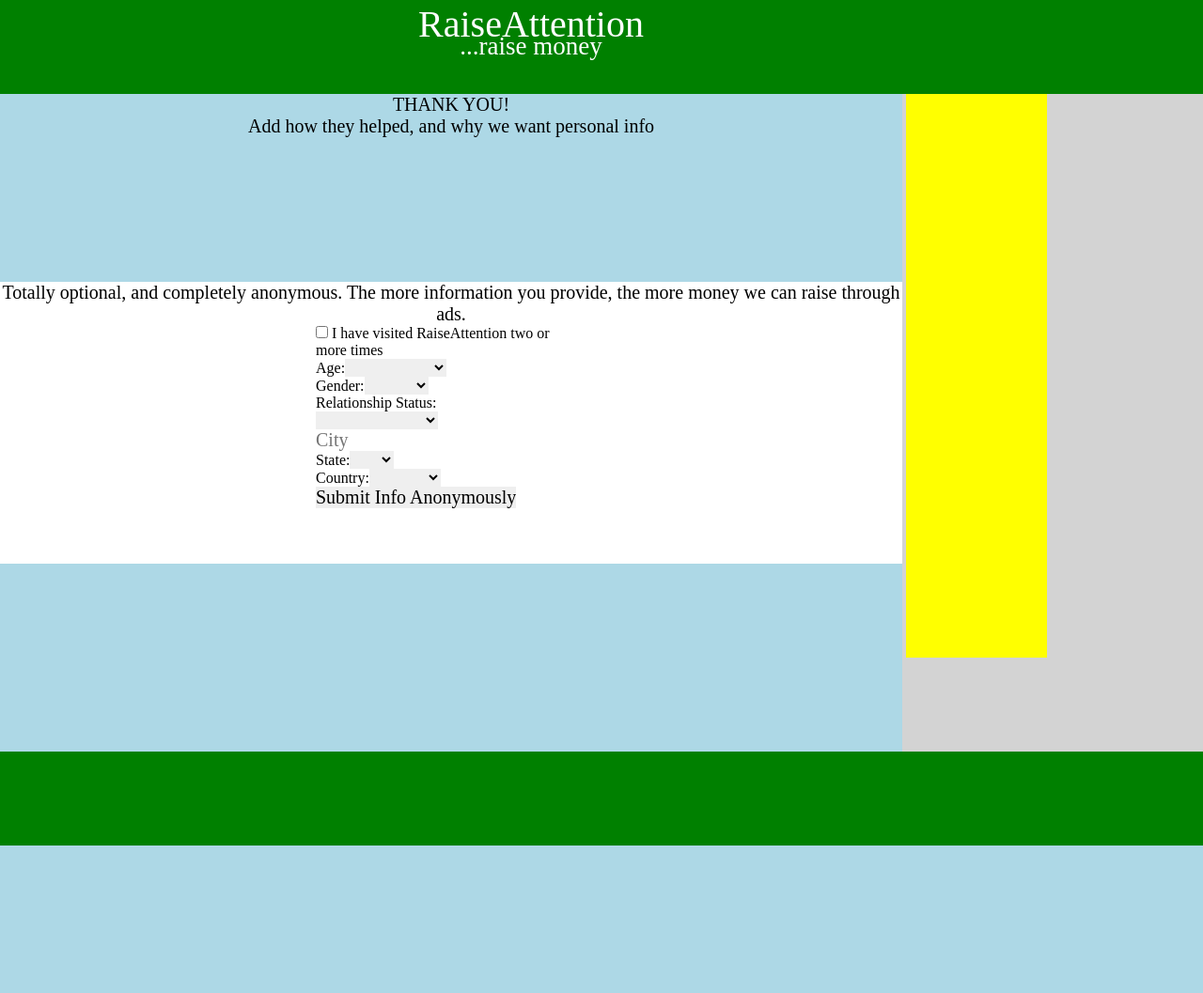
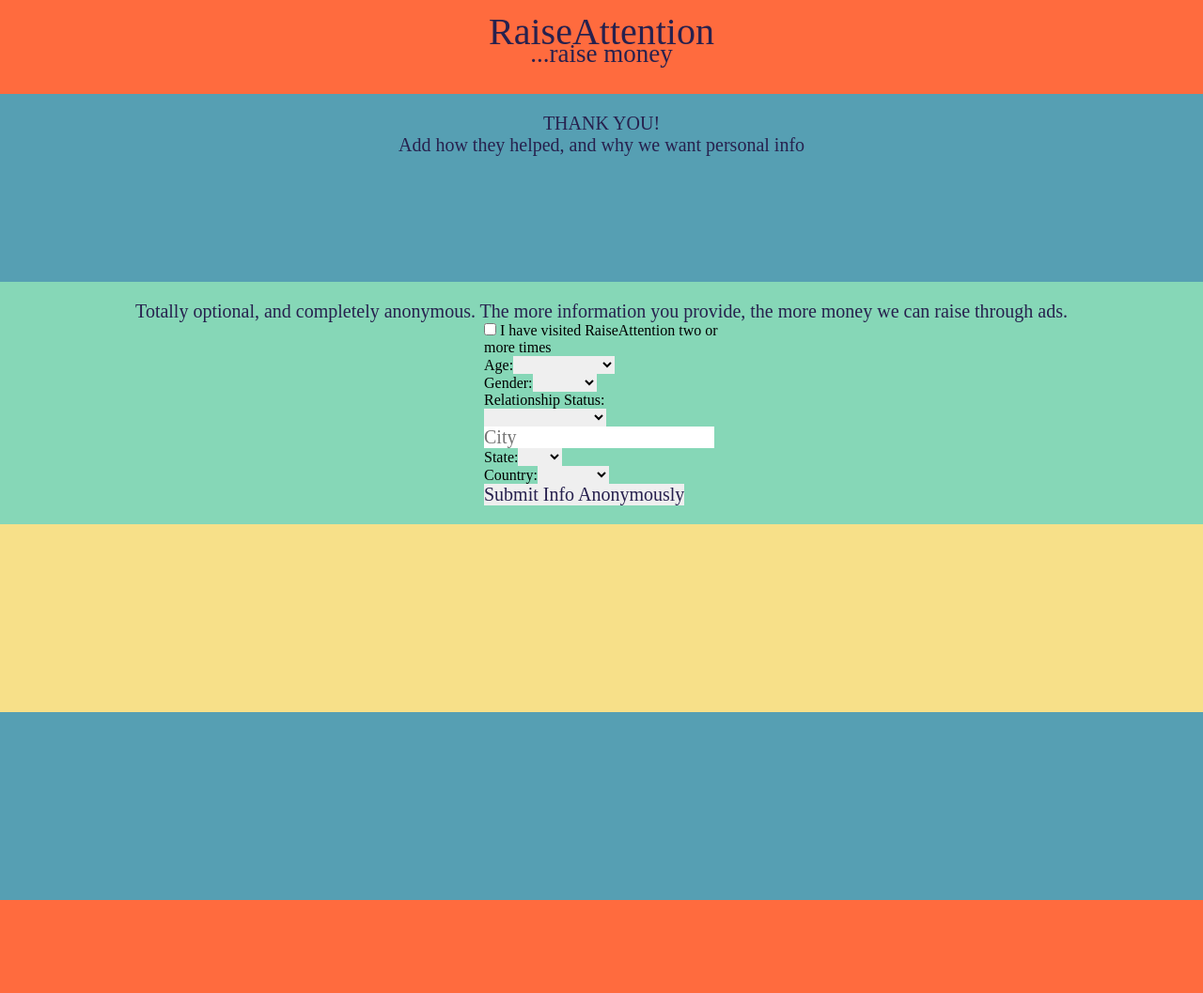
Before and after one commit to blainemercado/RaiseAttention, a Django app: page /thankyou/thankyou in a window 1280 px wide. Shown: the whole page at 94% size. Before the commit the page ends 900 px from the top, so only its background shows below. Run offline with Django 3.2, Linux system fonts and the light colour scheme; parts of the project's set-up code (start-up, migrations or seed data) failed here and were passed over.

Commit message:
updated layout and added color scheme

```diff
--- a/apps/adminDashboard/views.py
+++ b/apps/adminDashboard/views.py
@@ -7,12 +7,14 @@
 def admin(request):
 	npoArray = Npo.npoManager.voteCount()
 	supportersArray = Supporter.supporterManager.getSupporters()
+	visitorsArray = SiteVisitors.visitorsManager.getVisitors()
 	for npo in npoArray:
 		print("total votes for ", npo.name, npo.votes)
 	for supporter in supportersArray:
 		print(supporter.ageRange)
 	context = {
 		"npos": npoArray,
-		"supporters": supportersArray
+		"supporters": supportersArray,
+		"visitors": visitorsArray
 	}
 	return render(request, 'adminDashboard/admin.html', context)
--- a/apps/home/models.py
+++ b/apps/home/models.py
@@ -35,6 +35,9 @@
 		visitorsObject.visitorCount += 1
 		visitorsObject.save()
 		return visitorsObject.visitorCount
+	def getVisitors(self):
+		visitorsArray = SiteVisitors.objects.all()
+		return visitorsArray
 
 # Create your models here.
 class Npo(models.Model):
--- a/apps/home/templates/home/index.html
+++ b/apps/home/templates/home/index.html
@@ -2,6 +2,7 @@
 <html>
 <head>
 	<meta charset="utf-8">
+	<meta name="viewport" content="width=device-width, initial-scale=1.0">
 	<title>RaiseAttention</title>
 	{% load staticfiles %}
 	<link rel="stylesheet" type="text/css" href="{% static 'home/css/style.css' %}">
@@ -34,9 +35,9 @@
 			<div id="sponsor">
 
 			</div>
-		</div>
-		<div id="ads">
+			<div id="ads">
 
+			</div>
 		</div>
 		<div id="footer">
 
--- a/apps/thankyou/static/thankyou/css/thankyouStyle.css
+++ b/apps/thankyou/static/thankyou/css/thankyouStyle.css
@@ -8,43 +8,47 @@
 	outline: 0;
 	padding: 0;
 	margin: 0;
+	-webkit-box-sizing: border-box;
+    -moz-box-sizing: border-box;
+    box-sizing: border-box;
 }
 
 p, a, input {
 	font-family: futura;
 	font-size: 20px;
+	color: #27214e;
 }
 
 	#container {
-		background-color: lightgrey;
+		background-color: white;
 		width: 100%;
 		min-height: 500px;
-		min-width: 620px;
 	}
 		#header {
 			width: 100%;
 			height: 100px;
-			background-color: green;
+			background-color: #ff6b3e;
 			text-align: center;
 		}
 			#header h1 {
-				color: white;
+				color: #27214e;
 				font-family: futura;
 				font-size: 40px;
-				margin-right: 150px;
-				padding-top: 2px;
+				margin-left: auto;
+				margin-right: auto;
+				padding-top: 10px;
 				margin-bottom: -15px;
 			}
 			#header h2 {
-				color: white;
+				color: #27214e;
 				font-family: futura;
 				font-size: 27px;
-				margin-right: 150px;
+				margin-left: auto;
+				margin-right: auto;
 			}
 		#body {
-			width: 75%;
-			min-width: 463px;
-			min-height: 600px;
+			width: 100%;
+			min-height: 500px;
 			background-color: white;
 			display: inline-block;
 			text-align: center;
@@ -52,32 +56,38 @@
 			#thankyou {
 				width: 100%;
 				min-height: 200px;
-				background-color: lightblue;
+				background-color: #569fb3;
+				padding: 20px;
 			}
 			#supporterInfo {
 				width: 100%;
-				min-height: 300px;
-				background-color: white;
+				min-height: 200px;
+				background-color: #86d7b7;
+				padding: 20px;
 			}
 				#form {
 					width: 250px;
-					margin-left: 35%;
+					margin-left: auto;
+					margin-right: auto;
 					text-align: left;
 				}
 			#sponsor {
 				width: 100%;
 				min-height: 200px;
-				background-color: lightblue;
+				background-color: #f7e089;
+				padding: 20px;
 			}
-		#ads {
-			width: 150px;
-			min-height: 600px;
-			background-color: yellow;
-			display: inline-block;
-			vertical-align: top;
-		}
+			#ads {
+				width: 100%;
+				min-height: 200px;
+				background-color: #569fb3;
+				display: inline-block;
+				padding: 20px;
+				margin-bottom: -5px;
+			}
 		#footer {
 			width: 100%;
 			height: 100px;
-			background-color: green;
+			background-color: #ff6b3e;
+			padding: 20px;
 		}
--- a/apps/thankyou/templates/thankyou/thankyou.html
+++ b/apps/thankyou/templates/thankyou/thankyou.html
@@ -2,6 +2,7 @@
 <html>
 <head>
 	<meta charset="utf-8">
+	<meta name="viewport" content="width=device-width, initial-scale=1.0">
 	<title>Thank You</title>
 	{% load staticfiles %}
 	<link rel="stylesheet" type="text/css" href="{% static 'thankyou/css/thankyouStyle.css' %}">
@@ -121,9 +122,9 @@
 			<div id="sponsor">
 
 			</div>
-		</div>
-		<div id="ads">
+			<div id="ads">
 
+			</div>
 		</div>
 		<div id="footer">
 
```
Also changed, not shown: apps/adminDashboard/templates/adminDashboard/admin.html (+41 -0 lines), apps/home/static/home/css/style.css (+34 -24 lines), db.sqlite3, 1 other file.
